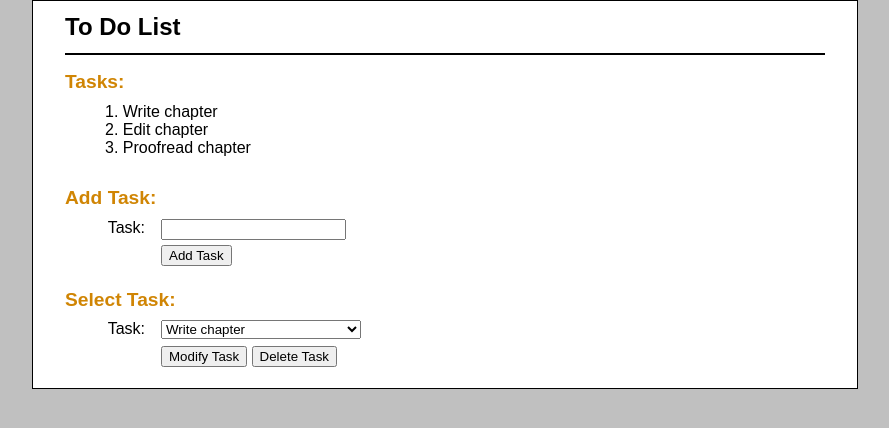
After one commit to rc443/FinalProject, a PHP site: page /to_do_list in a window 1280 px wide. The commit adds this page. Shown: the top 428 px of the page, without its empty margins (195-1084 px from the left). Run offline with PHP 8.4, Linux system fonts and the light colour scheme.

```diff
--- /dev/null
+++ b/to_do_list/index.php
@@ -0,0 +1,54 @@
+<?php
+//get tasklist array from POST
+$task_list = filter_input(INPUT_POST, 'tasklist',
+        FILTER_DEFAULT, FILTER_REQUIRE_ARRAY);
+if ($task_list === NULL) {
+    $task_list = array();
+
+    // add some hard-coded starting values to make testing easier
+    $task_list[] = 'Write chapter';
+    $task_list[] = 'Edit chapter';
+    $task_list[] = 'Proofread chapter';
+}
+
+//get action variable from POST
+$action = filter_input(INPUT_POST, 'action');
+
+//initialize error messages array
+$errors = array();
+
+//process
+switch( $action ) {
+    case 'Add Task':
+        $new_task = filter_input(INPUT_POST, 'newtask');
+        if (empty($new_task)) {
+            $errors[] = 'The new task cannot be empty.';
+        } else {
+            $task_list[] = $new_task;
+        }
+        break;
+    case 'Delete Task':
+        $task_index = filter_input(INPUT_POST, 'taskid', FILTER_VALIDATE_INT);
+        if ($task_index === NULL || $task_index === FALSE) {
+            $errors[] = 'The task cannot be deleted.';
+        } else {
+            unset($task_list[$task_index]);
+            $task_list = array_values($task_list);
+        }
+        break;
+/*
+    case 'Modify Task':
+
+    case 'Save Changes':
+
+    case 'Cancel Changes':
+
+    case 'Promote Task':
+
+    case 'Sort Tasks':
+
+*/
+}
+
+include('task_list.php');
+?>
--- /dev/null
+++ b/to_do_list/main.css
@@ -0,0 +1,70 @@
+/* the styles for the HTML elements */
+html {
+    background-color: rgb(192, 192, 192);
+}
+body {
+    font-family: Arial, Helvetica, sans-serif;
+    width: 760px;
+    margin: 0 auto;
+    padding: 0 2em;
+    background-color: white;
+    border: 1px solid black;
+}
+header {
+    border-bottom: 2px solid black;
+    margin: .5em 0 1em;
+}
+header h1 {
+    color: black;
+}
+main {
+    margin-bottom: 1em;
+}
+h1 {
+    font-size: 150%;
+    margin: .5em 0;
+}
+h2 {
+    font-size: 120%;
+    margin: .25em 0 .5em;
+}
+h1, h2 {
+    color: rgb(208, 133, 4);
+}
+ul {
+    margin: 0 0 .5em 0;
+    padding: 0 0 0 2.5em;
+}
+li {
+    margin: 0;
+    padding: 0;
+    list-style-type: none;
+}
+a {
+    color: rgb(41, 64, 124);
+    font-weight: bold;
+}
+a:hover {
+    color: rgb(208, 133, 4);
+}
+p {
+    margin: 0;
+    padding-bottom: .5em;
+}
+form {
+    margin: 0;
+    padding: 0;
+}
+input[text], select {
+    width: 15em;
+}
+label {
+    width: 5em;
+    float: left;
+    margin-right: 1em;
+    margin-bottom: .5em;
+    text-align: right;
+}
+br {
+    clear: left;
+}
--- /dev/null
+++ b/to_do_list/task_list.php
@@ -0,0 +1,94 @@
+<!DOCTYPE html>
+<html>
+<head>
+    <title>To Do List</title>
+    <link rel="stylesheet" type="text/css" href="main.css">
+</head>
+<body>
+    <header>
+        <h1>To Do List</h1>
+    </header>
+
+    <main>
+
+        <!-- part 1: the errors -->
+        <?php if (count($errors) > 0) : ?>
+        <h2>Errors:</h2>
+        <ul>
+            <?php foreach($errors as $error) : ?>
+                <li><?php echo $error; ?></li>
+            <?php endforeach; ?>
+        </ul>
+        <?php endif; ?>
+
+        <!-- part 2: the tasks -->
+        <h2>Tasks:</h2>
+        <?php if (count($task_list) == 0) : ?>
+            <p>There are no tasks in the task list.</p>
+        <?php else: ?>
+            <ul>
+            <?php foreach( $task_list as $id => $task ) : ?>
+                <li><?php echo $id + 1 . '. ' . $task; ?></li>
+            <?php endforeach; ?>
+            </ul>
+        <?php endif; ?>
+        <br>
+
+        <!-- part 3: the add form -->
+	<h2>Add Task:</h2>
+	<form action="." method="post" >
+		<?php foreach( $task_list as $task) : ?>
+			<input type="hidden" name="tasklist[]"
+				value="<?php echo $task; ?>">
+			<?php endforeach; ?>
+			<label>Task:</label>
+			<input type="text" name="newtask" id="newtask">
+		<br>
+			<label>&nbsp;</label>
+			<input type="submit" name="action" value="Add Task">
+		</form>
+		<br>
+
+        <!-- part 4: the modify/promote/delete form -->
+       <?php if (count($task_list) > 0 && empty($task_to_modify)) : ?>
+       <h2>Select Task:</h2>
+       <form action="." method="post" >
+       		<?php foreach( $task_list as $task ) : ?>
+			<input type="hidden" name="tasklist[]"
+				value="<?php echo $task; ?>">
+			<?php endforeach; ?>
+			<label>Task:</label>
+			<select name="taskid">
+				<?php foreach( $task_list as $id => $task ) : ?>
+					<option value="<?php echo $id; ?>">
+						<?php echo $task; ?>
+					</option>
+				<?php endforeach; ?>
+			</select>
+			<br>
+			<label>&nbsp;</label>
+			<input type="submit" name="action" value="Modify Task">
+			<input type="submit" name="action" value="Delete Task">
+			<br>
+		</form>
+	<?php endif; ?>
+
+        <!-- part 5: the modify save/cancel form -->
+        <?php if (!empty($task_to_modify)) : ?>
+	<h2>Task to Modify:</h2>
+	<form action="." method="post" >
+		<?php foreach( $task_list as $task ) : ?>
+			<input type="hidden" name="tasklist[]" value"<?php echo $task; ?>">
+		<?php endforeach; ?>
+		<label>Task:</label>
+		<input type="hidden" name="modifiedtaskid" value="<?php echo $task_index; ?>">
+		<input type="text" name="modifiedtask" value="<?php echo $task_to_modify; ?>"><br>
+		<label>&nbsp;</label>
+		<input type="submit" name="action" value="Save Changes">
+		<input type="submit" name="action" value="Cancel Changes">
+	</form>
+        <?php endif; ?>
+
+    </main>
+</body>
+</html>
```
Also changed, not shown: index.php (+13 -54 lines), to_do_list/nbproject/private/private.xml (added, +8 -0 lines), to_do_list/nbproject/project.xml (added, +9 -0 lines), to_do_list/README.md (added), 3 other files.
